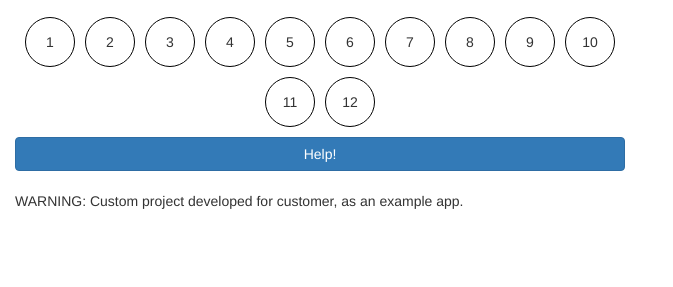
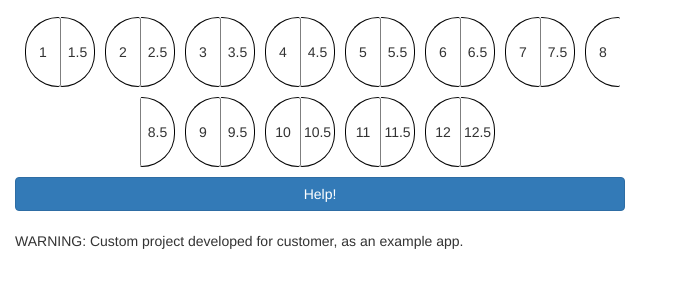
Before and after one commit to parikhkunj/time-link-app, a plain HTML site: page index.html in a window 1280 px wide. Shown: the part 63-350 px from the top of the page, without its empty margins (0-673 px from the left). Drawn offline with nearby package versions, Linux system fonts and the light colour scheme.

Commit message:
Adding half buttons in css and logic to distinguish half buttons

```diff
--- a/css/main.css
+++ b/css/main.css
@@ -1,15 +1,42 @@
+
 .cstm-btn-circle {
 
 	display: inline-flex;
 	justify-content: center;
 	align-items: center;
 
-	height: 50px;
-	width: 50px;
-	border: 1px solid black;
-	border-radius: 25px;
-	margin: 5px;
+	height: 70px;
+	width: 35px;
+	border: 0px;
+
+
+	margin-bottom: 5px;
+	margin-top: 5px;
+
+	border-bottom: 1px solid black;
+	border-top: 1px solid black;
+
 }
+
+.right-cstm-btn-circle {
+	border-bottom-right-radius: 70px;
+	border-top-right-radius: 70px;
+
+	margin-right: 5px;
+
+	border-right: 1px solid black;
+	border-left: 1px dotted black;
+}
+
+.left-cstm-btn-circle {
+	border-bottom-left-radius: 70px;
+	border-top-left-radius: 70px;
+
+	margin-left: 5px;
+
+	border-left: 1px solid black;
+}
+
 
 #time_links_here {
 	display: inline-flex;
--- a/index.html
+++ b/index.html
@@ -27,7 +27,7 @@
 <body>
 	<div class="container-fluid">
 		<div class="row">
-			<div class="col-xs-12">
+			<div class="col-sm-12">
 				<h1>The time link app.</h1>
 			</div>
 		</div>
@@ -53,13 +53,18 @@
 
 	/*Creating links to be prepend at time_links_here div*/
 	/*All the numbers that can be sent*/
-	var a = [1,2,3,4,5,6,7,8,9,10,11,12];
+	var a = [1,1.5,2,2.5,3,3.5,4,4.5,5,5.5,6,6.5,7,7.5,8,8.5,9,9.5,10,10.5,11,11.5,12,12.5];
 	/*Link node that is to be attached*/
 	var link = null;
 	/*Class to be attached to the link node
 		Here time_link class is added to search classes through jquery to
 		add disable class to it*/
 	var link_class='btn btn-default time_link cstm-btn-circle';
+
+	var right_class = 'right-cstm-btn-circle';
+
+	var left_class = 'left-cstm-btn-circle';
+
 	/*Href to be attached to the link node*/
 	var href = "https://api.whatsapp.com/send?phone=918000554559&text=";
 	/*Special text before variable text*/
@@ -80,10 +85,18 @@
 		/*Creating link node using jquery
 		attr function attach href and class attribute to the anchor tag*/
 		var link = $('<a></a>').attr({'href':href,'class':link_class}).text(a[i]);
+
+		/*Check if the index is even or odd*/
+		if(i%2==0) {
+			/*if even add left class*/
+			link = link.addClass(left_class);
+		} else {
+			/*else odd add right class*/
+			link = link.addClass(right_class);
+		}
+
 		/*Attaching it to the div with id time_links_here*/
 		$('#time_links_here').prepend(link);
-
-
 	}
 	/*End of creating links*/
 
```
